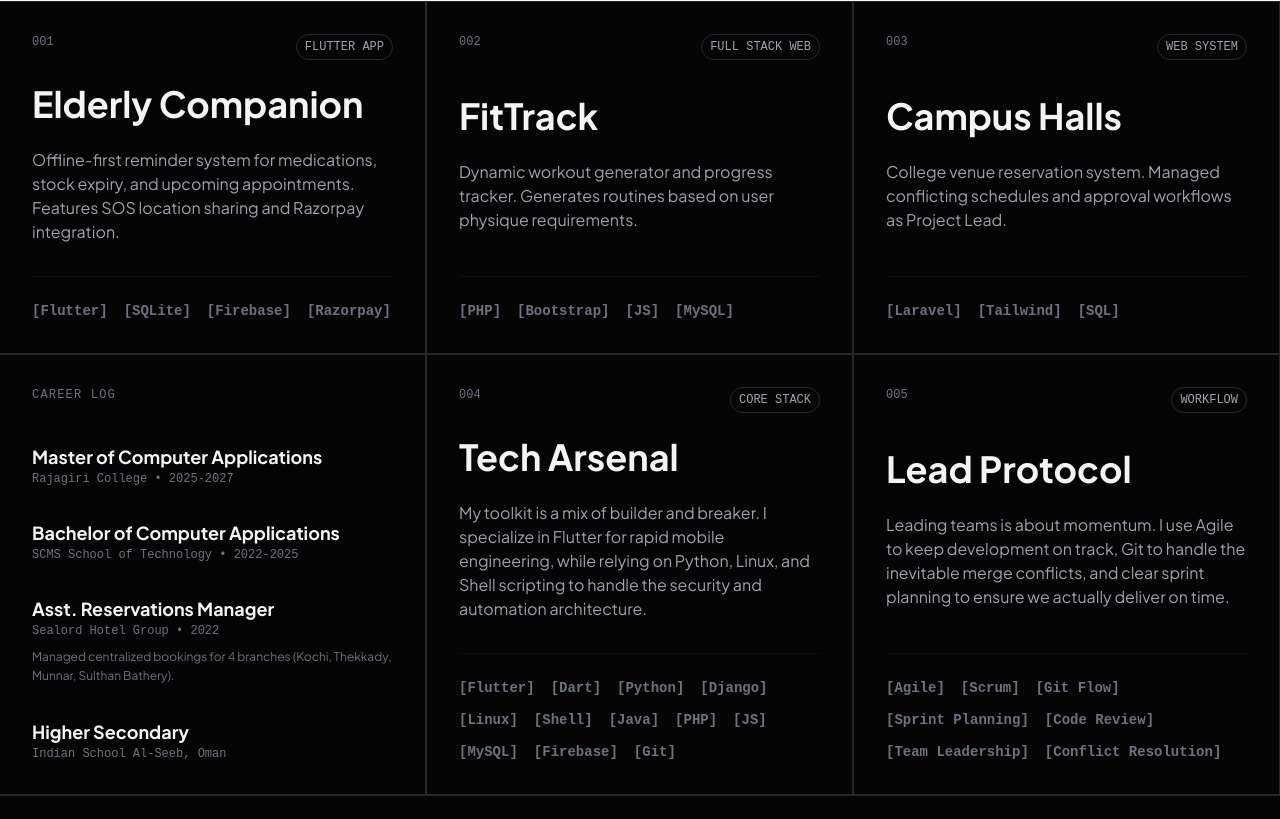
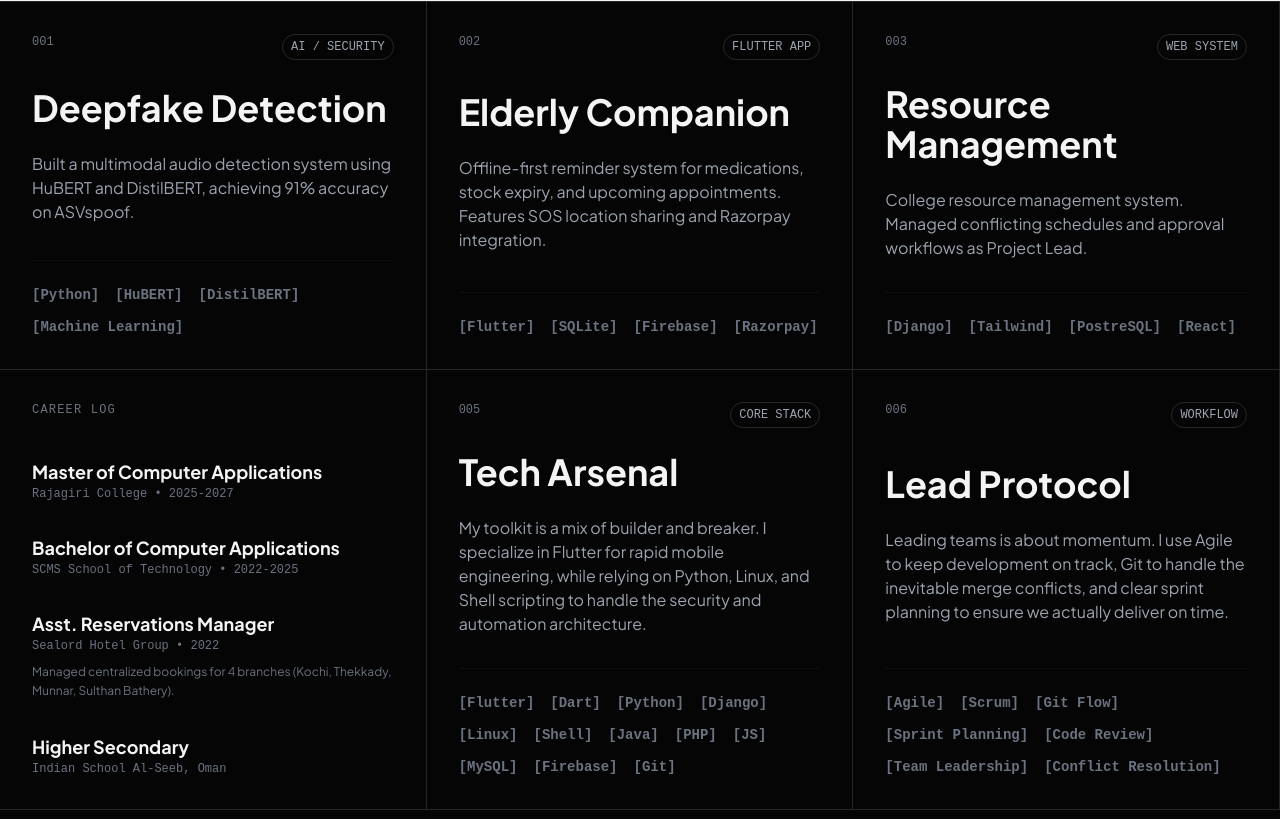
Before and after one commit to sree-sr7/portfolio_sree, a React (Vite) app: page / in a window 1280 px wide. Shown: the part 1061-1880 px from the top of the page. Built offline with nearby package versions, Linux system fonts and the light colour scheme.

Commit message:
Updated Projects

```diff
--- a/src/DesignMono.jsx
+++ b/src/DesignMono.jsx
@@ -1,7 +1,7 @@
-import React from 'react';
+import React, { useRef, useState, useEffect } from 'react';
 import BlueprintPhoto from './BlueprintPhoto';
 
-// --- ICONS FOR FOOTER ---
+// --- ICONS FOR FOOTER & CONTROLS ---
 const GitHubIcon = () => (
   <svg viewBox="0 0 24 24" fill="currentColor" className="w-5 h-5">
     <path d="M12 0c-6.626 0-12 5.373-12 12 0 5.302 3.438 9.8 8.207 11.387.599.111.793-.261.793-.577v-2.234c-3.338.726-4.033-1.416-4.033-1.416-.546-1.387-1.333-1.756-1.333-1.756-1.089-.745.083-.729.083-.729 1.205.084 1.839 1.237 1.839 1.237 1.07 1.834 2.807 1.304 3.492.997.107-.775.418-1.305.762-1.604-2.665-.305-5.467-1.334-5.467-5.931 0-1.311.469-2.381 1.236-3.221-.124-.303-.535-1.524.117-3.176 0 0 1.008-.322 3.301 1.23.957-.266 1.983-.399 3.003-.404 1.02.005 2.047.138 3.006.404 2.291-1.552 3.297-1.23 3.297-1.23.653 1.653.242 2.874.118 3.176.77.84 1.235 1.911 1.235 3.221 0 4.609-2.807 5.624-5.479 5.921.43.372.823 1.102.823 2.222v3.293c0 .319.192.694.801.576 4.765-1.589 8.199-6.086 8.199-11.386 0-6.627-5.373-12-12-12z" />
@@ -14,10 +14,21 @@ const LinkedInIcon = () => (
   </svg>
 );
 
+const ArrowRightIcon = () => (
+  <svg viewBox="0 0 24 24" fill="none" stroke="currentColor" className="w-6 h-6 stroke-2">
+    <path strokeLinecap="square" strokeLinejoin="miter" d="M5 12h14M12 5l7 7-7 7" />
+  </svg>
+);
+
+const ArrowLeftIcon = () => (
+  <svg viewBox="0 0 24 24" fill="none" stroke="currentColor" className="w-6 h-6 stroke-2">
+    <path strokeLinecap="square" strokeLinejoin="miter" d="M19 12H5M12 19l-7-7 7-7" />
+  </svg>
+);
+
 // Reusable Project Card
-// CHANGED: Removed mobile sizing classes (min-w, snap-center, etc.)
-const MonoCard = ({ number, title, category, stack, desc }) => (
-  <div className="group relative bg-noir hover:bg-paper transition-colors duration-300 h-full flex flex-col justify-between p-8 cursor-pointer border-b border-r border-silver">
+const MonoCard = ({ number, title, category, stack, desc, extraClasses = "" }) => (
+  <div className={`group relative bg-noir hover:bg-paper transition-colors duration-300 flex flex-col justify-between p-8 cursor-pointer ${extraClasses}`}>
     <div className="flex justify-between items-start w-full mb-6">
       <span className="font-mono text-xs text-gray-500 group-hover:text-black transition-colors">{number}</span>
       <span className="font-mono text-xs border border-silver px-2 py-1 rounded-full text-gray-400 group-hover:border-black group-hover:text-black transition-colors uppercase">{category}</span>
@@ -42,10 +53,43 @@ export default function DesignMono() {
   const baseText = "FLUTTER DEVELOPMENT /// LARAVEL BACKEND /// CYBER SECURITY /// SQLITE /// FIREBASE /// PYTHON AUTOMATION /// ";
   const fullMarquee = baseText.repeat(4);
 
+  // SCROLL LOGIC & STATE
+  const scrollRef = useRef(null);
+  const [canScrollLeft, setCanScrollLeft] = useState(false);
+  const [canScrollRight, setCanScrollRight] = useState(true);
+
+  const checkScrollState = () => {
+    if (scrollRef.current) {
+      const { scrollLeft, scrollWidth, clientWidth } = scrollRef.current;
+      // Use a 1px buffer for rounding errors on high-DPI screens
+      setCanScrollLeft(scrollLeft > 1);
+      setCanScrollRight(Math.ceil(scrollLeft + clientWidth) < scrollWidth - 1);
+    }
+  };
+
+  useEffect(() => {
+    checkScrollState();
+    window.addEventListener('resize', checkScrollState);
+    return () => window.removeEventListener('resize', checkScrollState);
+  }, []);
+
+  const scroll = (direction) => {
+    if (scrollRef.current) {
+      const containerWidth = scrollRef.current.clientWidth;
+      const cardsVisible = window.innerWidth >= 1024 ? 3 : window.innerWidth >= 768 ? 2 : 1;
+      const scrollAmount = containerWidth / cardsVisible;
+
+      scrollRef.current.scrollBy({
+        left: direction === 'left' ? -scrollAmount : scrollAmount,
+        behavior: 'smooth'
+      });
+    }
+  };
+
   return (
-    <div className="min-h-screen bg-noir text-paper font-sans selection:bg-paper selection:text-noir overflow-x-hidden">
+    <div className="min-h-screen bg-noir text-paper font-sans selection:bg-paper selection:text-noir overflow-x-hidden relative">
 
-      <div className="fixed inset-0 bg-[size:50px_50px] bg-grid-pattern opacity-[0.15] pointer-events-none" />
+      <div className="fixed inset-0 bg-[size:50px_50px] bg-grid-pattern opacity-[0.15] pointer-events-none z-0" />
 
       {/* NAVBAR */}
       <nav className="fixed top-0 left-0 w-full z-50 border-b border-silver bg-noir/80 backdrop-blur-sm">
@@ -61,7 +105,7 @@ export default function DesignMono() {
             <a
               href="/resume.pdf"
               download="Sreeraj_Sreekumar_Resume.pdf"
-              className="text-xs font-mono font-bold tracking-widest uppercase px-4 py-2 border border-silver hover:bg-paper hover:text-noir transition-all duration-300"
+              className="text-xs font-mono font-bold tracking-widest uppercase px-4 py-2 border border-silver hover:bg-paper hover:text-noir transition-all duration-300 relative z-10"
             >
               [ DOWNLOAD RESUME ]
             </a>
@@ -78,13 +122,13 @@ export default function DesignMono() {
               SYSTEM_STATUS: ONLINE // ROLE: SECURITY_ARCHITECT
             </p>
 
-            <h1 className="text-[14vw] lg:text-[11vw] leading-[0.8] font-black tracking-tighter mix-blend-difference mb-8 break-words">
+            <h1 className="text-[14vw] lg:text-[11vw] leading-[0.8] font-black tracking-tighter mix-blend-difference mb-8 break-words relative z-10">
               SECURITY<br/>
               SOFTWARE<br/>
               ENGINEER
             </h1>
 
-            <div className="flex flex-col gap-10 max-w-2xl">
+            <div className="flex flex-col gap-10 max-w-2xl relative z-10">
                <p className="text-xl text-gray-400 leading-snug">
                  Leveraging <span className="text-paper font-bold">Full Stack</span> architecture knowledge to audit, protect, and recover digital assets.
                  Pivoting from development to <span className="text-paper font-bold">Vulnerability Assessment</span> and <span className="text-paper font-bold">Network Defense</span>.
@@ -127,7 +171,7 @@ export default function DesignMono() {
             </div>
           </div>
 
-          <div className="h-[500px] w-full lg:w-[500px] relative flex-shrink-0 border-l border-silver bg-noir/50 backdrop-blur-sm mt-12 lg:mt-0">
+          <div className="h-[500px] w-full lg:w-[500px] relative flex-shrink-0 border-l border-silver bg-noir/50 backdrop-blur-sm mt-12 lg:mt-0 z-10">
              <BlueprintPhoto />
           </div>
 
@@ -135,7 +179,7 @@ export default function DesignMono() {
       </header>
 
       {/* MARQUEE */}
-      <div className="border-b border-silver overflow-hidden py-3 bg-paper text-noir flex relative select-none">
+      <div className="border-b border-silver overflow-hidden py-3 bg-paper text-noir flex relative z-10 select-none">
          <div className="flex w-full overflow-hidden">
             <div className="animate-marquee whitespace-nowrap font-mono font-bold text-lg tracking-widest flex-shrink-0 px-4 will-change-transform">
                {fullMarquee}
@@ -146,37 +190,88 @@ export default function DesignMono() {
          </div>
       </div>
 
-      {/* PROJECTS & EXPERIENCE GRID */}
-      {/* CHANGED: Switched to Grid for all sizes (1 column on mobile, 2 on tablet, 3 on desktop) */}
-      <main className="border-b border-silver" id="work">
-        <div className="grid grid-cols-1 md:grid-cols-2 lg:grid-cols-3 bg-silver gap-[1px]">
+      {/* MAIN CONTAINER */}
+      <main className="bg-silver relative z-10" id="work">
 
+        {/* TOP SECTION: PROJECTS CAROUSEL (Moving Cards) */}
+        <div className="relative w-full border-b border-silver group/slider bg-noir">
+
+           {/* Left Arrow - Conditionally Rendered */}
+           {canScrollLeft && (
+             <button
+               onClick={() => scroll('left')}
+               className="absolute left-4 top-1/2 -translate-y-1/2 w-14 h-14 bg-noir border border-silver rounded-full flex justify-center items-center text-paper hover:bg-paper hover:text-noir transition-all duration-300 z-30 shadow-2xl md:opacity-0 group-hover/slider:opacity-100"
+               aria-label="Previous project"
+             >
+               <ArrowLeftIcon />
+             </button>
+           )}
+
+           {/* Right Arrow - Conditionally Rendered */}
+           {canScrollRight && (
+             <button
+               onClick={() => scroll('right')}
+               className="absolute right-4 top-1/2 -translate-y-1/2 w-14 h-14 bg-noir border border-silver rounded-full flex justify-center items-center text-paper hover:bg-paper hover:text-noir transition-all duration-300 z-30 shadow-2xl md:opacity-0 group-hover/slider:opacity-100"
+               aria-label="Next project"
+             >
+               <ArrowRightIcon />
+             </button>
+           )}
+
+           <div
+             ref={scrollRef}
+             onScroll={checkScrollState}
+             className="flex overflow-x-auto items-stretch snap-x snap-mandatory scroll-smooth [&::-webkit-scrollbar]:hidden [-ms-overflow-style:none] [scrollbar-width:none]"
+           >
+              <div className="flex-none w-full md:w-1/2 lg:w-1/3 snap-center sm:snap-start flex">
                 <MonoCard
+                  extraClasses="w-full border-r border-silver"
                   number="001"
+                  title="Deepfake Detection"
+                  category="AI / Security"
+                  desc="Built a multimodal audio detection system using HuBERT and DistilBERT, achieving 91% accuracy on ASVspoof."
+                  stack={['Python', 'HuBERT', 'DistilBERT', 'Machine Learning']}
+                />
+              </div>
+
+              <div className="flex-none w-full md:w-1/2 lg:w-1/3 snap-center sm:snap-start flex">
+                <MonoCard
+                  extraClasses="w-full border-r border-silver"
+                  number="002"
                   title="Elderly Companion"
                   category="Flutter App"
                   desc="Offline-first reminder system for medications, stock expiry, and upcoming appointments. Features SOS location sharing and Razorpay integration."
                   stack={['Flutter', 'SQLite', 'Firebase', 'Razorpay']}
                 />
+              </div>
 
+              <div className="flex-none w-full md:w-1/2 lg:w-1/3 snap-center sm:snap-start flex">
                 <MonoCard
-            number="002"
+                  extraClasses="w-full border-r border-silver"
+                  number="003"
+                  title="Resource Management"
+                  category="Web System"
+                  desc="College resource management system. Managed conflicting schedules and approval workflows as Project Lead."
+                  stack={['Django', 'Tailwind', 'PostreSQL', 'React']}
+                />
+              </div>
+
+              <div className="flex-none w-full md:w-1/2 lg:w-1/3 snap-center sm:snap-start flex">
+                <MonoCard
+                  extraClasses="w-full border-r border-silver"
+                  number="004"
                   title="FitTrack"
                   category="Full Stack Web"
                   desc="Dynamic workout generator and progress tracker. Generates routines based on user physique requirements."
                   stack={['PHP', 'Bootstrap', 'JS', 'MySQL']}
                 />
+              </div>
+           </div>
+        </div>
 
-          <MonoCard
-            number="003"
-            title="Campus Halls"
-            category="Web System"
-            desc="College venue reservation system. Managed conflicting schedules and approval workflows as Project Lead."
-            stack={['Laravel', 'Tailwind', 'SQL']}
-          />
+        {/* BOTTOM SECTION: STATIC GRID (3 Cards Below) */}
+        <div className="grid grid-cols-1 md:grid-cols-2 lg:grid-cols-3 bg-silver">
 
-           {/* EXPERIENCE LOG */}
-           {/* CHANGED: Removed mobile scroll classes */}
            <div className="md:col-span-2 lg:col-span-1 bg-noir p-8 border-b border-r border-silver flex flex-col justify-between group hover:bg-paper transition-colors duration-300" id="about">
              <h3 className="font-mono text-xs text-gray-500 mb-6 uppercase tracking-widest group-hover:text-black transition-colors">Career Log</h3>
 
@@ -207,7 +302,8 @@ export default function DesignMono() {
            </div>
 
            <MonoCard
-            number="004"
+            extraClasses="border-b border-r border-silver h-full"
+            number="005"
             title="Tech Arsenal"
             category="Core Stack"
             desc="My toolkit is a mix of builder and breaker. I specialize in Flutter for rapid mobile engineering, while relying on Python, Linux, and Shell scripting to handle the security and automation architecture."
@@ -215,7 +311,8 @@ export default function DesignMono() {
            />
 
            <MonoCard
-            number="005"
+            extraClasses="border-b border-silver h-full border-r md:border-r-0 lg:border-r"
+            number="006"
             title="Lead Protocol"
             category="Workflow"
             desc="Leading teams is about momentum. I use Agile to keep development on track, Git to handle the inevitable merge conflicts, and clear sprint planning to ensure we actually deliver on time."
@@ -226,7 +323,7 @@ export default function DesignMono() {
       </main>
 
       {/* FOOTER */}
-      <footer className="py-20 px-6 border-b border-silver bg-noir" id="contact">
+      <footer className="py-20 px-6 border-b border-silver bg-noir relative z-10" id="contact">
         <div className="max-w-[1600px] mx-auto flex flex-col items-center justify-center text-center gap-12">
 
           <div>
```
Lines whose indentation alone changed are shown as unchanged.
